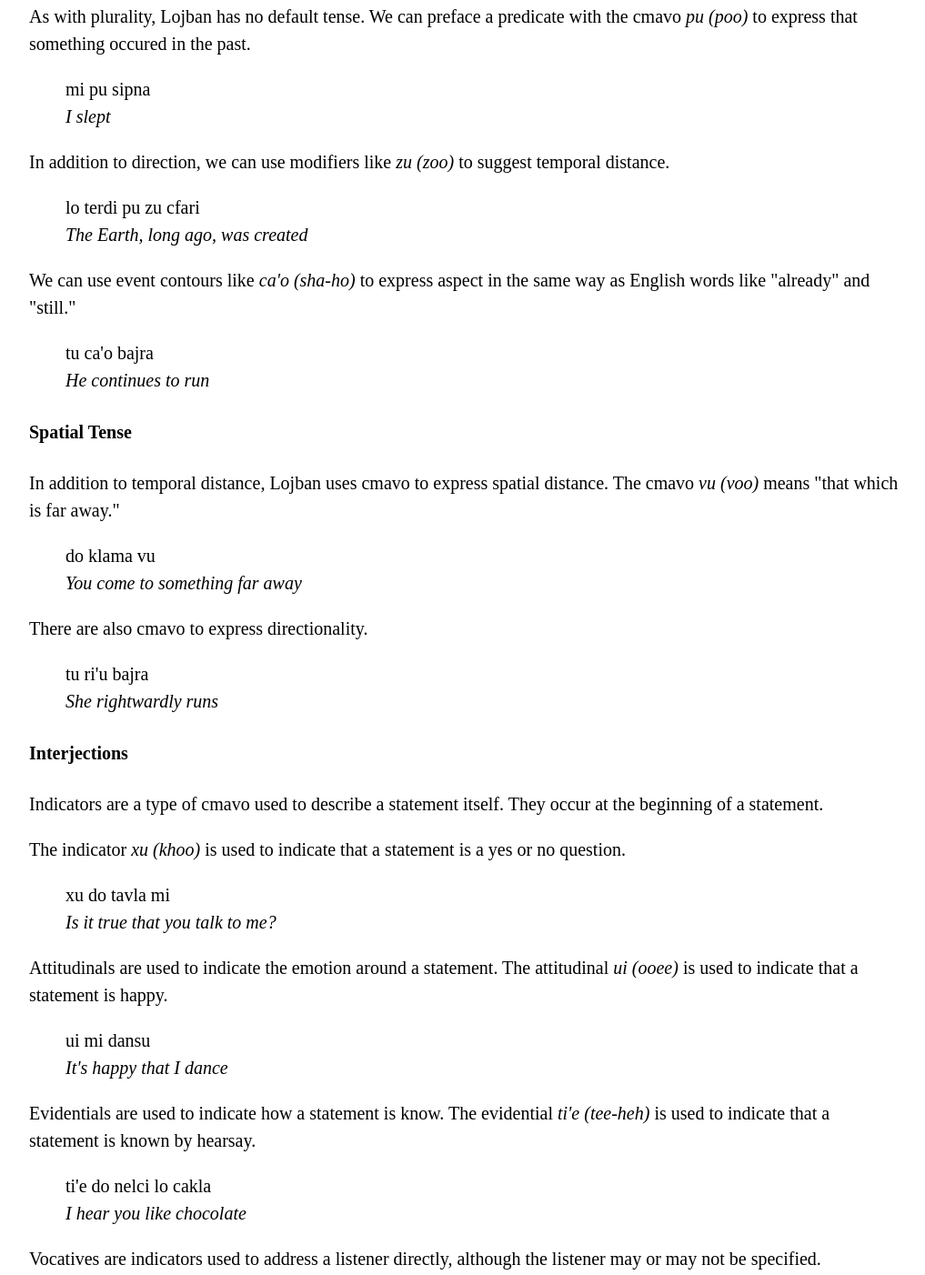
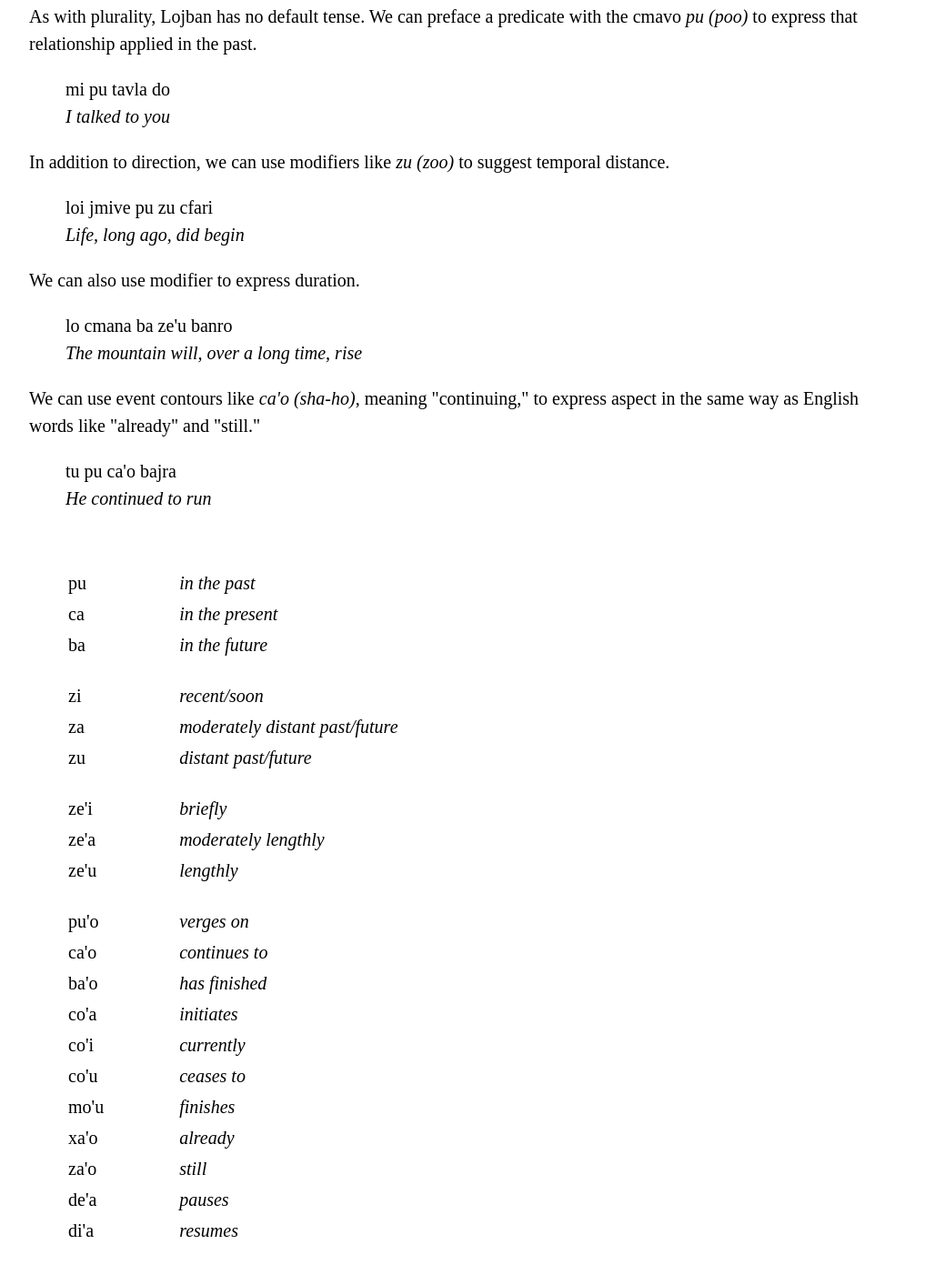
Before and after one commit to La-Lojban/clicku, a plain HTML site: page index.html in a window 1280 px wide. Shown: the part 5012-6414 px from the top of the page at 91% size, without its empty margins (128-1145 px from the left). Drawn offline with Linux system fonts and the light colour scheme.

Commit message:
Temporal Tense

```diff
--- a/index.html
+++ b/index.html
@@ -180,7 +180,6 @@
         </p>
     </blockquote>
 
-
     <table>
         <tr>
             <td>lo</td>
@@ -350,12 +349,12 @@
 
     <h4>Temporal Tense</h4>
 
-    <p>As with plurality, Lojban has no default tense. We can preface a predicate with the cmavo <em>pu (poo)</em> to express that something occured in the past.</p>
+    <p>As with plurality, Lojban has no default tense. We can preface a predicate with the cmavo <em>pu (poo)</em> to express that relationship applied in the past.</p>
 
     <blockquote>
         <p>
-            mi pu sipna
-            <span class="tl">I slept<span>
+            mi pu tavla do
+            <span class="tl">I talked to you<span>
         </p>
     </blockquote>
 
@@ -363,19 +362,114 @@
 
     <blockquote>
         <p>
-            lo terdi pu zu cfari
-            <span class="tl">The Earth, long ago, was created<span>
+            loi jmive pu zu cfari
+            <span class="tl">Life, long ago, did begin<span>
         </p>
     </blockquote>
 
-    <p>We can use event contours like <em>ca'o (sha-ho)</em> to express aspect in the same way as English words like "already" and "still."
+    <p>We can also use modifier to express duration.</p>
 
     <blockquote>
         <p>
-            tu ca'o bajra
-            <span class="tl">He continues to run<span>
+            lo cmana ba ze'u banro
+            <span class="tl">The mountain will, over a long time, rise<span>
         </p>
     </blockquote>
+
+    <p>We can use event contours like <em>ca'o (sha-ho)</em>, meaning "continuing," to express aspect in the same way as English words like "already" and "still."
+
+    <blockquote>
+        <p>
+            tu pu ca'o bajra
+            <span class="tl">He continued to run<span>
+        </p>
+    </blockquote>
+
+    <table>
+        <tr>
+            <td>pu</td>
+            <td class="tl">in the past</td>
+        </tr>
+        <tr>
+            <td>ca</td>
+            <td class="tl">in the present</td>
+        </tr>
+        <tr>
+            <td>ba</td>
+            <td class="tl">in the future</td>
+        </tr>
+        <tr/ class="list-break">
+        <tr>
+            <td>zi</td>
+            <td class="tl">recent/soon</td>
+        </tr>
+        <tr>
+            <td>za</td>
+            <td class="tl">moderately distant past/future</td>
+        </tr>
+        <tr>
+            <td>zu</td>
+            <td class="tl">distant past/future</td>
+        </tr>
+        <tr/ class="list-break">
+        <tr>
+            <td>ze'i</td>
+            <td class="tl">briefly</td>
+        </tr>
+        <tr>
+            <td>ze'a</td>
+            <td class="tl">moderately lengthly</td>
+        </tr>
+        <tr>
+            <td>ze'u</td>
+            <td class="tl">lengthly</td>
+        </tr>
+        <tr/ class="list-break">
+        <tr>
+            <td>pu'o</td>
+            <td class="tl">verges on</td>
+        </tr>
+        <tr>
+            <td>ca'o</td>
+            <td class="tl">continues to</td>
+        </tr>
+        <tr>
+            <td>ba'o</td>
+            <td class="tl">has finished</td>
+        </tr>
+        <tr>
+            <td>co'a</td>
+            <td class="tl">initiates</td>
+        </tr>
+        <tr>
+            <td>co'i</td>
+            <td class="tl">currently</td>
+        </tr>
+        <tr>
+            <td>co'u</td>
+            <td class="tl">ceases to</td>
+        </tr>
+        <tr>
+            <td>mo'u</td>
+            <td class="tl">finishes</td>
+        </tr>
+        <tr>
+            <td>xa'o</td>
+            <td class="tl">already</td>
+        </tr>
+        <tr>
+            <td>za'o</td>
+            <td class="tl">still</td>
+        </tr>
+        <tr>
+            <td>de'a</td>
+            <td class="tl">pauses</td>
+        </tr>
+        <tr>
+            <td>di'a</td>
+            <td class="tl">resumes</td>
+        </tr>
+    </table>
 
     <h4>Spatial Tense</h4>
 
```
Also changed, not shown: cmavo.txt.
